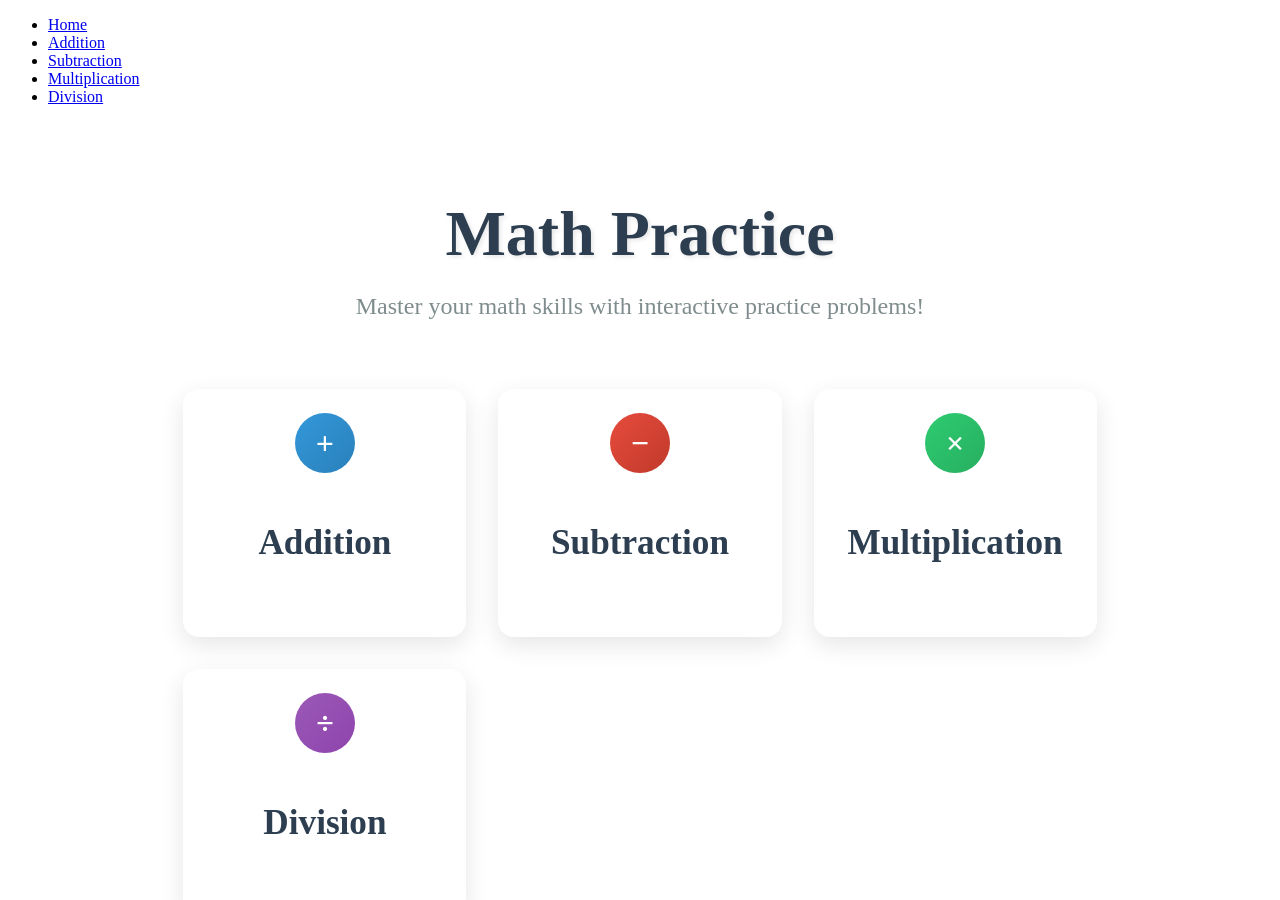
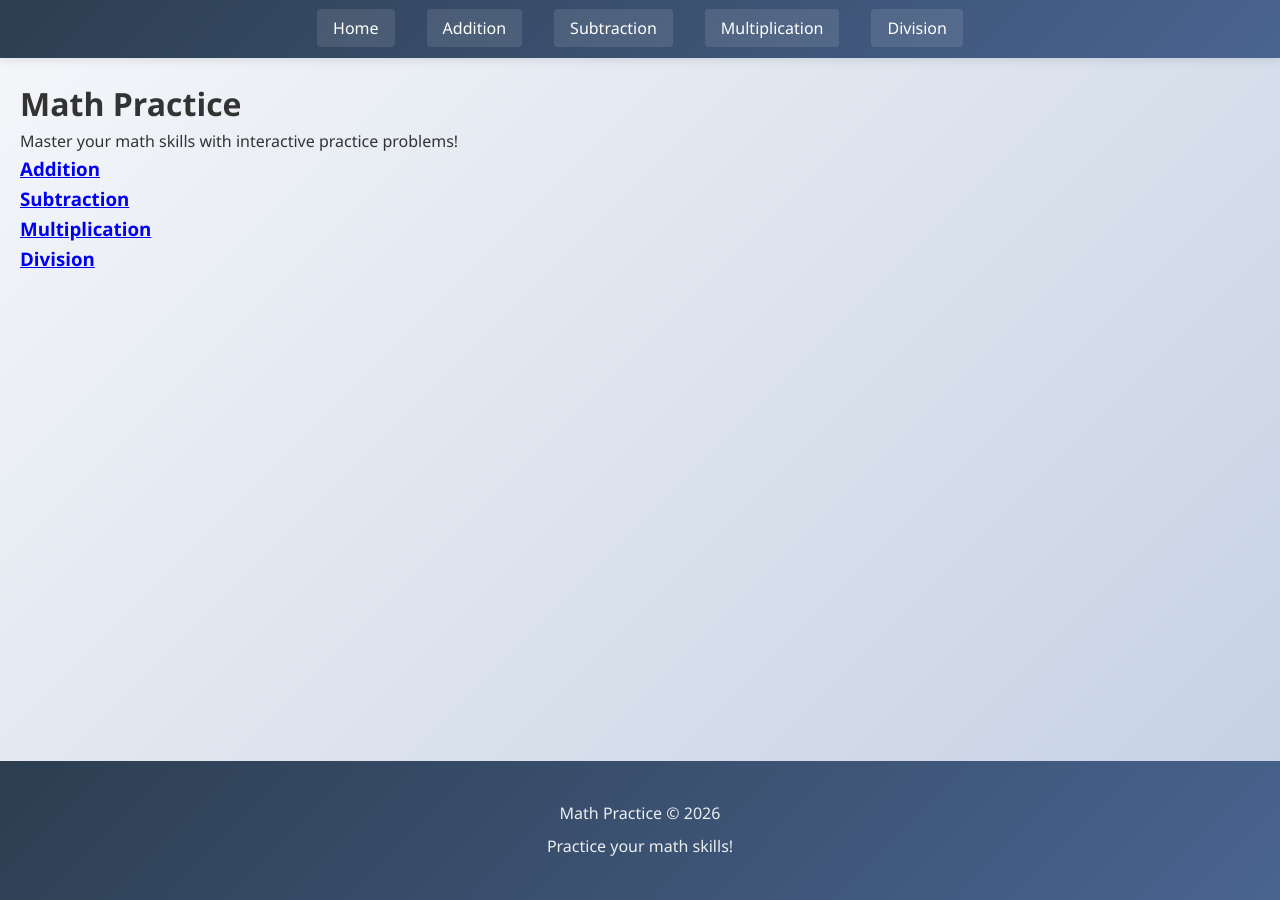
Before and after one commit to ZBZFirst/Math, a Jekyll site: the page built from index.md, in a window 1280 px wide and 900 px high. Built offline with Jekyll 4.4.1, drawn with Linux system fonts in a browser that asks for light colours.

Commit message:
Update style.css

```diff
--- a/assets/css/style.css
+++ b/assets/css/style.css
@@ -1,182 +1,376 @@
-/* Math/assets/css/style.css */
-/* Homepage Styles - UPDATED to match your HTML */
-.home-container {
+/* ===== HEADER & FOOTER STYLES ===== */
+
+/* Header Styles */
+.site-header {
+    background: linear-gradient(135deg, #2c3e50 0%, #4a6491 100%);
+    color: white;
+    padding: 1rem 0;
+    box-shadow: 0 2px 10px rgba(0, 0, 0, 0.1);
+    position: sticky;
+    top: 0;
+    z-index: 1000;
+}
+
+.main-navigation ul {
+    display: flex;
+    justify-content: center;
+    list-style: none;
+    gap: 2rem;
+    flex-wrap: wrap;
+    padding: 0;
+    margin: 0;
+}
+
+.main-navigation a {
+    color: white;
+    text-decoration: none;
+    padding: 0.5rem 1rem;
+    border-radius: 4px;
+    transition: all 0.3s ease;
+    font-weight: 500;
+    background: rgba(255, 255, 255, 0.1);
+}
+
+.main-navigation a:hover {
+    background: rgba(255, 255, 255, 0.2);
+    transform: translateY(-2px);
+}
+
+.main-navigation a.active {
+    background: rgba(255, 255, 255, 0.3);
+    font-weight: bold;
+    box-shadow: 0 2px 5px rgba(0, 0, 0, 0.2);
+}
+
+/* Footer Styles */
+.site-footer {
+    background: linear-gradient(135deg, #2c3e50 0%, #4a6491 100%);
+    color: white;
+    text-align: center;
+    padding: 2rem 0;
+    margin-top: 3rem;
+}
+
+.footer-content {
     max-width: 1200px;
     margin: 0 auto;
+    padding: 0 20px;
+}
+
+.footer-content p {
+    margin: 0.5rem 0;
+    opacity: 0.9;
+}
+
+/* ===== MATH PRACTICE PAGE STYLES ===== */
+
+/* Container base styles */
+.container {
+    max-width: 1200px;
+    margin: 0 auto;
+    padding: 20px;
+}
+
+.page-content {
+    padding: 20px;
+}
+
+/* Title Container */
+.title-container {
+    text-align: center;
+    margin: 2rem auto;
     padding: 2rem;
-    min-height: 80vh;
+    background: white;
+    border-radius: 10px;
+    box-shadow: 0 4px 6px rgba(0, 0, 0, 0.1);
+}
+
+.page-title {
+    font-size: 2.5rem;
+    color: #2c3e50;
+    margin-bottom: 0.5rem;
+}
+
+.page-description {
+    font-size: 1.2rem;
+    color: #7f8c8d;
+}
+
+/* Page Intro Styles (for your intro text) */
+.page-intro {
+    background: white;
+    padding: 2rem;
+    border-radius: 10px;
+    margin: 2rem auto;
+    max-width: 800px;
+    box-shadow: 0 4px 6px rgba(0, 0, 0, 0.1);
+}
+
+.page-intro h2 {
+    color: #2c3e50;
+    margin-bottom: 1rem;
+    font-size: 1.8rem;
+}
+
+.page-intro p {
+    color: #7f8c8d;
+    line-height: 1.6;
+    margin-bottom: 1rem;
+}
+
+.page-intro ol {
+    padding-left: 1.5rem;
+    color: #7f8c8d;
+}
+
+.page-intro li {
+    margin-bottom: 0.5rem;
+}
+
+/* Workspace Container */
+.workspace-container {
+    margin: 2rem auto;
+    padding: 2rem;
+    background: white;
+    border-radius: 10px;
+    box-shadow: 0 4px 6px rgba(0, 0, 0, 0.1);
+}
+
+.problem-display {
     display: flex;
     flex-direction: column;
+    align-items: center;
+    gap: 2rem;
+}
+
+.problem-statement {
+    font-size: 3rem;
+    font-weight: bold;
+    text-align: center;
+    padding: 2rem;
+    background: #f8f9fa;
+    border-radius: 8px;
+    min-width: 300px;
+    min-height: 150px;
+    display: flex;
+    align-items: center;
+    justify-content: center;
+    border: 2px solid #e9ecef;
+}
+
+.user-input {
+    display: flex;
+    gap: 1rem;
+    align-items: center;
+    flex-wrap: wrap;
     justify-content: center;
 }
 
-.mathintro {
+#userAnswer {
+    padding: 0.75rem 1rem;
+    font-size: 1.5rem;
+    width: 200px;
+    border: 2px solid #4a6491;
+    border-radius: 6px;
     text-align: center;
-    margin-bottom: 4rem;
 }
 
-.mathintro h1 {
-    font-size: 4rem;
-    font-weight: 800;
-    color: #2c3e50;
-    margin-bottom: 1rem;
-    text-shadow: 2px 2px 4px rgba(0, 0, 0, 0.1);
+#userAnswer:focus {
+    outline: none;
+    border-color: #2c3e50;
+    box-shadow: 0 0 0 3px rgba(44, 62, 80, 0.1);
 }
 
-.math-description {
-    font-size: 1.5rem;
-    color: #7f8c8d;
-    max-width: 600px;
-    margin: 0 auto;
-    line-height: 1.6;
+button {
+    padding: 0.75rem 1.5rem;
+    font-size: 1rem;
+    border: none;
+    border-radius: 6px;
+    cursor: pointer;
+    transition: all 0.3s;
+    font-weight: 600;
 }
 
-/* Links/Operation Cards - UPDATED for your .links class */
-.links {
-    display: grid;
-    grid-template-columns: repeat(auto-fit, minmax(250px, 1fr));
-    gap: 2rem;
-    max-width: 1000px;
-    margin: 0 auto;
+#submitAnswer {
+    background: linear-gradient(135deg, #4a6491 0%, #2c3e50 100%);
+    color: white;
 }
 
-.operation-card {
+#newProblem {
+    background: linear-gradient(135deg, #3498db 0%, #2980b9 100%);
+    color: white;
+}
+
+#resetScores {
+    background: linear-gradient(135deg, #e74c3c 0%, #c0392b 100%);
+    color: white;
+}
+
+button:hover {
+    transform: translateY(-2px);
+    box-shadow: 0 4px 8px rgba(0, 0, 0, 0.2);
+}
+
+button:active {
+    transform: translateY(0);
+}
+
+.feedback {
+    min-height: 40px;
+    font-size: 1.2rem;
+    font-weight: bold;
+    text-align: center;
+    padding: 0.5rem;
+    border-radius: 6px;
+    background: #f8f9fa;
+    width: 100%;
+    max-width: 400px;
+}
+
+.feedback.correct {
+    color: #27ae60;
+    background: rgba(39, 174, 96, 0.1);
+    border: 1px solid rgba(39, 174, 96, 0.2);
+}
+
+.feedback.incorrect {
+    color: #e74c3c;
+    background: rgba(231, 76, 60, 0.1);
+    border: 1px solid rgba(231, 76, 60, 0.2);
+}
+
+/* Ratio Container */
+.ratio-container {
+    margin: 2rem auto;
+    padding: 2rem;
     background: white;
-    border-radius: 16px;
-    text-decoration: none;
+    border-radius: 10px;
+    box-shadow: 0 4px 6px rgba(0, 0, 0, 0.1);
+}
+
+.score-display {
+    text-align: center;
+}
+
+.score-display h3 {
+    font-size: 1.8rem;
+    color: #2c3e50;
+    margin-bottom: 1.5rem;
+}
+
+.score-stats {
+    display: grid;
+    grid-template-columns: repeat(auto-fit, minmax(150px, 1fr));
+    gap: 1.5rem;
+    margin-bottom: 2rem;
+}
+
+.stat {
+    padding: 1rem;
+    border-radius: 8px;
+    background: #f8f9fa;
+}
+
+.stat.correct {
+    border-left: 4px solid #27ae60;
+}
+
+.stat.incorrect {
+    border-left: 4px solid #e74c3c;
+}
+
+.stat.total {
+    border-left: 4px solid #3498db;
+}
+
+.stat.accuracy {
+    border-left: 4px solid #9b59b6;
+}
+
+.stat-label {
+    display: block;
+    font-size: 0.9rem;
+    color: #7f8c8d;
+    margin-bottom: 0.5rem;
+}
+
+.stat-value {
+    display: block;
+    font-size: 2rem;
+    font-weight: bold;
+    color: #2c3e50;
+}
+
+/* ===== BASE BODY STYLES ===== */
+* {
+    margin: 0;
+    padding: 0;
+    box-sizing: border-box;
+}
+
+body {
+    font-family: 'Segoe UI', Tahoma, Geneva, Verdana, sans-serif;
+    line-height: 1.6;
     color: #333;
-    transition: all 0.3s ease;
-    box-shadow: 0 8px 25px rgba(0, 0, 0, 0.1);
+    background: linear-gradient(135deg, #f5f7fa 0%, #c3cfe2 100%);
+    min-height: 100vh;
     display: flex;
     flex-direction: column;
-    justify-content: center;
-    align-items: center;
-    height: 180px;
-    padding: 2rem;
-    border: 2px solid transparent;
-    position: relative;
-    overflow: hidden;
 }
 
-.operation-card:hover {
-    transform: translateY(-8px);
-    box-shadow: 0 15px 35px rgba(0, 0, 0, 0.15);
-    border-color: rgba(74, 100, 145, 0.2);
+body > main {
+    flex: 1;
 }
 
-.operation-card:active {
-    transform: translateY(-4px);
-}
-
-.card-content {
-    text-align: center;
-    width: 100%;
-}
-
-.card-title {
-    font-size: 2.2rem;
-    font-weight: 700;
-    color: #2c3e50;
-    margin: 0;
-    position: relative;
-    padding-top: 60px; /* Space for the icon */
-}
-
-/* Add colored icons using pseudo-elements */
-.card-title::before {
-    content: '';
-    position: absolute;
-    top: -50px;
-    left: 50%;
-    transform: translateX(-50%);
-    width: 60px;
-    height: 60px;
-    border-radius: 50%;
-    display: flex;
-    align-items: center;
-    justify-content: center;
-    font-size: 2rem;
-    color: white;
-    font-weight: bold;
-}
-
-/* Individual operation colors and icons */
-.addition-card .card-title::before {
-    content: '+';
-    background: linear-gradient(135deg, #3498db 0%, #2980b9 100%);
-}
-
-.subtraction-card .card-title::before {
-    content: '−';
-    background: linear-gradient(135deg, #e74c3c 0%, #c0392b 100%);
-}
-
-.multiplication-card .card-title::before {
-    content: '×';
-    background: linear-gradient(135deg, #2ecc71 0%, #27ae60 100%);
-}
-
-.division-card .card-title::before {
-    content: '÷';
-    background: linear-gradient(135deg, #9b59b6 0%, #8e44ad 100%);
-}
-
-/* Add subtle background effect on hover */
-.operation-card::after {
-    content: '';
-    position: absolute;
-    top: 0;
-    left: 0;
-    right: 0;
-    bottom: 0;
-    background: linear-gradient(135deg,
-        rgba(52, 152, 219, 0.05) 0%,
-        rgba(231, 76, 60, 0.05) 25%,
-        rgba(46, 204, 113, 0.05) 50%,
-        rgba(155, 89, 182, 0.05) 75%);
-    opacity: 0;
-    transition: opacity 0.3s ease;
-    z-index: -1;
-}
-
-.operation-card:hover::after {
-    opacity: 1;
-}
-
-/* Responsive Design for Homepage */
-@media (max-width: 1024px) {
-    .links {
-        grid-template-columns: repeat(2, 1fr);
-        max-width: 600px;
+/* Responsive Design for all pages */
+@media (max-width: 768px) {
+    /* Header responsive */
+    .main-navigation ul {
+        gap: 1rem;
     }
 
-    .mathintro h1 {
-        font-size: 3.5rem;
-    }
-}
-
-@media (max-width: 768px) {
-    .home-container {
-        padding: 1.5rem;
+    .main-navigation a {
+        padding: 0.4rem 0.8rem;
+        font-size: 0.9rem;
     }
 
-    .mathintro {
-        margin-bottom: 3rem;
+    /* Math Practice Page Responsive */
+    .page-title {
+        font-size: 2rem;
     }
 
+    .problem-statement {
+        font-size: 2.5rem;
+        padding: 1rem;
+        min-width: 250px;
+        min-height: 120px;
+    }
+
+    #userAnswer {
+        width: 100%;
+        max-width: 200px;
+    }
+
+    .user-input {
+        flex-direction: column;
+    }
+
+    .score-stats {
+        grid-template-columns: 1fr;
+    }
+
+    /* Homepage responsive (keep your existing) */
     .mathintro h1 {
-        font-size: 3rem;
+        font-size: 2.5rem;
     }
 
     .math-description {
-        font-size: 1.3rem;
-        padding: 0 1rem;
+        font-size: 1.2rem;
     }
 
     .links {
         grid-template-columns: 1fr;
         max-width: 400px;
-        gap: 1.5rem;
     }
 
     .operation-card {
@@ -187,18 +381,28 @@
         font-size: 2rem;
         padding-top: 50px;
     }
-
-    .card-title::before {
-        width: 50px;
-        height: 50px;
-        top: -45px;
-        font-size: 1.8rem;
-    }
 }
 
 @media (max-width: 480px) {
+    /* Header mobile */
+    .main-navigation ul {
+        flex-direction: column;
+        align-items: center;
+        gap: 0.5rem;
+    }
+
+    /* Math Practice Page Mobile */
+    .problem-statement {
+        font-size: 2rem;
+    }
+
+    .page-title {
+        font-size: 1.8rem;
+    }
+
+    /* Homepage mobile (keep your existing) */
     .mathintro h1 {
-        font-size: 2.5rem;
+        font-size: 2rem;
     }
 
     .math-description {
```
